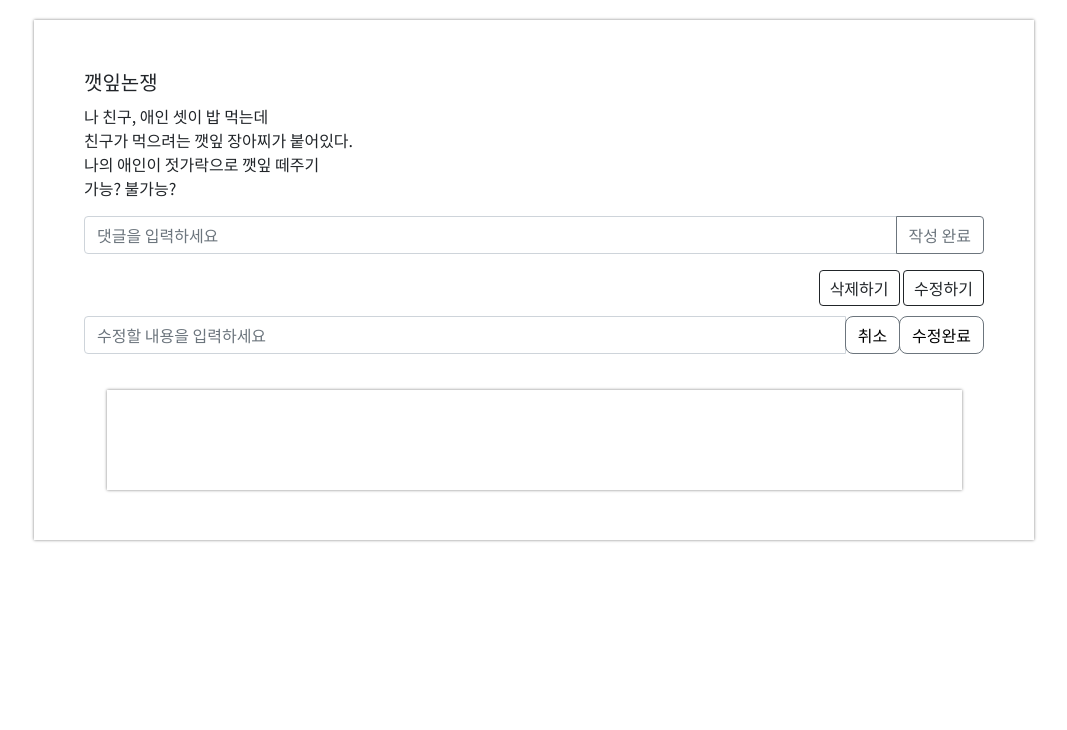
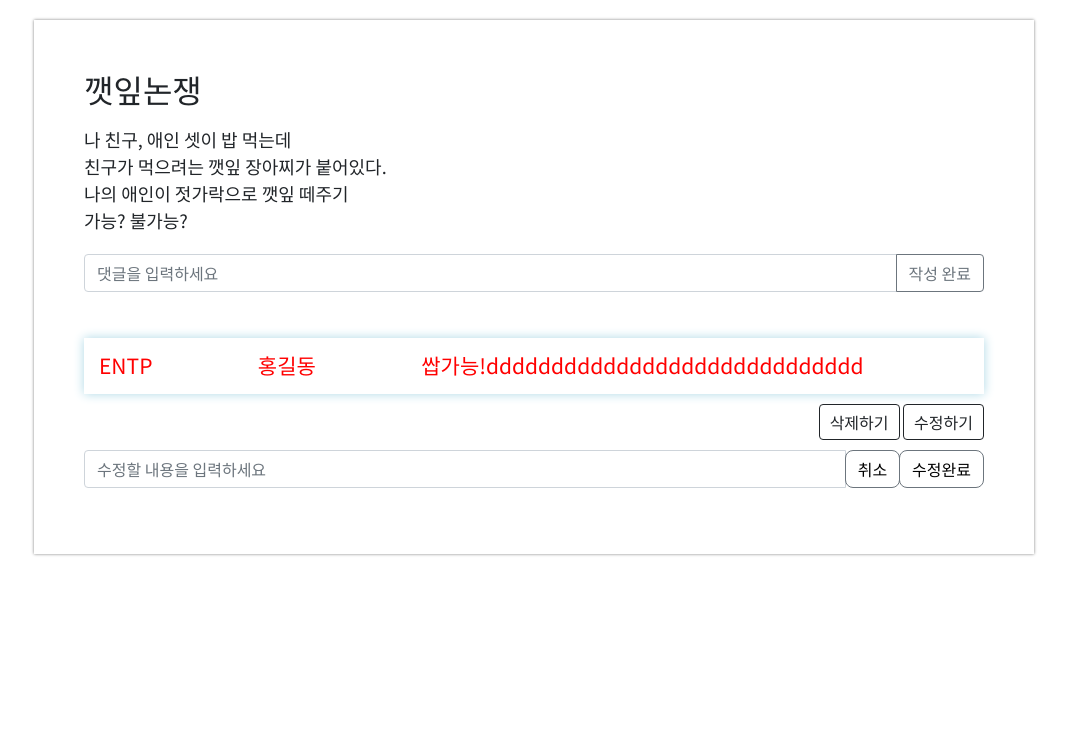
Before and after one commit to Cho-El/What-s-your-MBTI, a Flask app: template templates/disccusion_post_comments.html in a window 1280 px wide. Shown: the part 200-930 px from the top of the page, without its empty margins (106-1173 px from the left). Run offline with Flask 2, Linux system fonts and the light colour scheme; the template is opened without the code that fills it, so the values that code supplies are empty.

Commit message:
2022-08-03 수민님 수진님 피드백 완료

```diff
--- a/templates/disccusion_post_comments.html
+++ b/templates/disccusion_post_comments.html
@@ -56,28 +56,9 @@
 
         }
 
-        .item:nth-child(1) {
-            /*background-color: red;*/
-            flex-shrink: 0;
-            width: 200px;
-        }
-
-        .item:nth-child(2) {
-            /*background-color: gray;*/
-            flex-grow: 1;
-        }
 
         ul {
             list-style: none;
-        }
-
-        .list_name {
-            margin-top: 20px;
-            font-size: 20px;
-        }
-
-        .content {
-            margin: 20px 0 0 40px;
         }
 
         .comment_box {
@@ -93,6 +74,14 @@
             justify-content: space-between;
 
         }
+        .comment_box > p {
+            word-wrap: break-word;
+            font-size: 18px;
+            font_weight: 100;
+            margin-right: auto;
+            margin-bottom:10px;
+            margin-top: 10px;
+        }
 
         .comment_box > h5 {
             max-width: 75%;
@@ -105,8 +94,14 @@
         .comment_box > button {
             margin-left: auto;
         }
-
-        .comment_box > li {
+        .wrap_comments{
+            width: 100%;
+            display: flex;
+            flex-direction: column;
+            align-items: center;
+            justify-content: center;
+        }
+        .wrap_comments > li {
             width: 100%;
             padding: 15px;
             box-shadow: 0px 0px 10px 0px lightblue;
@@ -121,7 +116,7 @@
             min-height: 48px;
         }
 
-        .comment_box > li > h2 {
+        .wrap_comments > li > h2 {
             word-wrap: break-word;
             color: red;
             max-width: 55%;
@@ -141,7 +136,7 @@
         .delete_or_revise_btn > button{
             padding: 5px 10px 5px 10px;
         }
-        #revision{
+        .revision{
             margin-top: 10px;
             margin-left: auto;
         }
@@ -199,36 +194,38 @@
     <!-- main == div -->
     <div class="main_contents">
         <div class='comment_box'>
-            <h5>
+            <h2>
                 깻잎논쟁
-            </h5>
+            </h2>
             <p>
                 나 친구, 애인 셋이 밥 먹는데 <br>
                 친구가 먹으려는 깻잎 장아찌가 붙어있다.<br>
                 나의 애인이 젓가락으로 깻잎 떼주기<br>
                 가능? 불가능?<br>
             </p>
-            <div class="input-group mb-3">
+            <div class="input-group mb-3 revision">
                 <input type="text" class="form-control" placeholder="댓글을 입력하세요"
                        aria-label="Recipient's username" aria-describedby="button-addon2">
-                <button class="btn btn-outline-secondary" type="button" id="button-addon2">작성 완료</button>
+                <button class="btn btn-outline-secondary" type="button" class = "button-addon">작성 완료</button>
             </div>
-
-            <div class = "delete_or_revise_btn">
+            <div class = "wrap_comments">
+                <li>
+                    <h2>ENTP</h2>
+                    <h2>홍길동</h2>
+                    <h2>쌉가능!ddddddddddddddddddddddddddddd</h2>
+                </li>
+                <div class = "delete_or_revise_btn">
                 <button type="button" class="btn btn-outline-dark">삭제하기</button>
                 <button type="button" class="btn btn-outline-dark">수정하기</button>
             </div>
-
-            <div class="input-group mb-3" id = "revision">
+            </div>
+<!--            이 밑에 수정란 쓰는 부분은 수정하기 누르는 경우에만 뜨게 설정할 예정-->
+            <div class="input-group mb-3 revision">
                 <input type="text" class="form-control" placeholder="수정할 내용을 입력하세요"
                        aria-label="Recipient's username" aria-describedby="button-addon2">
                 <button class="btn btn-outline-secondary" type="button" style = "border-radius: 8px; color: black;" class = "button-addon">취소</button>
                 <button class="btn btn-outline-secondary" type="button" style = "border-radius: 8px; color: black;" id="button-addon2">수정완료</button>
             </div>
-
-            <div class="comment_box" id="comment-list">
-            </div>
-
         </div>
     </div>
 </body>
```
